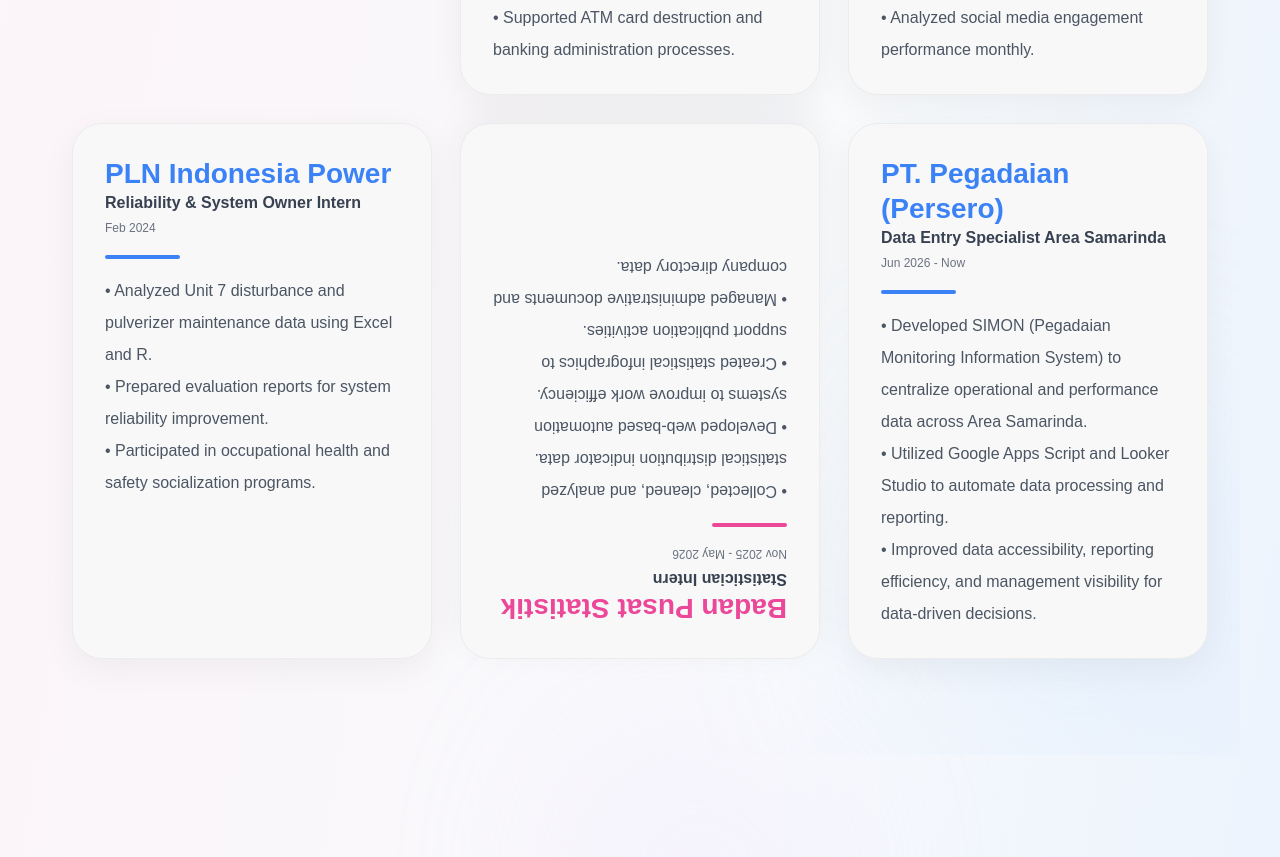
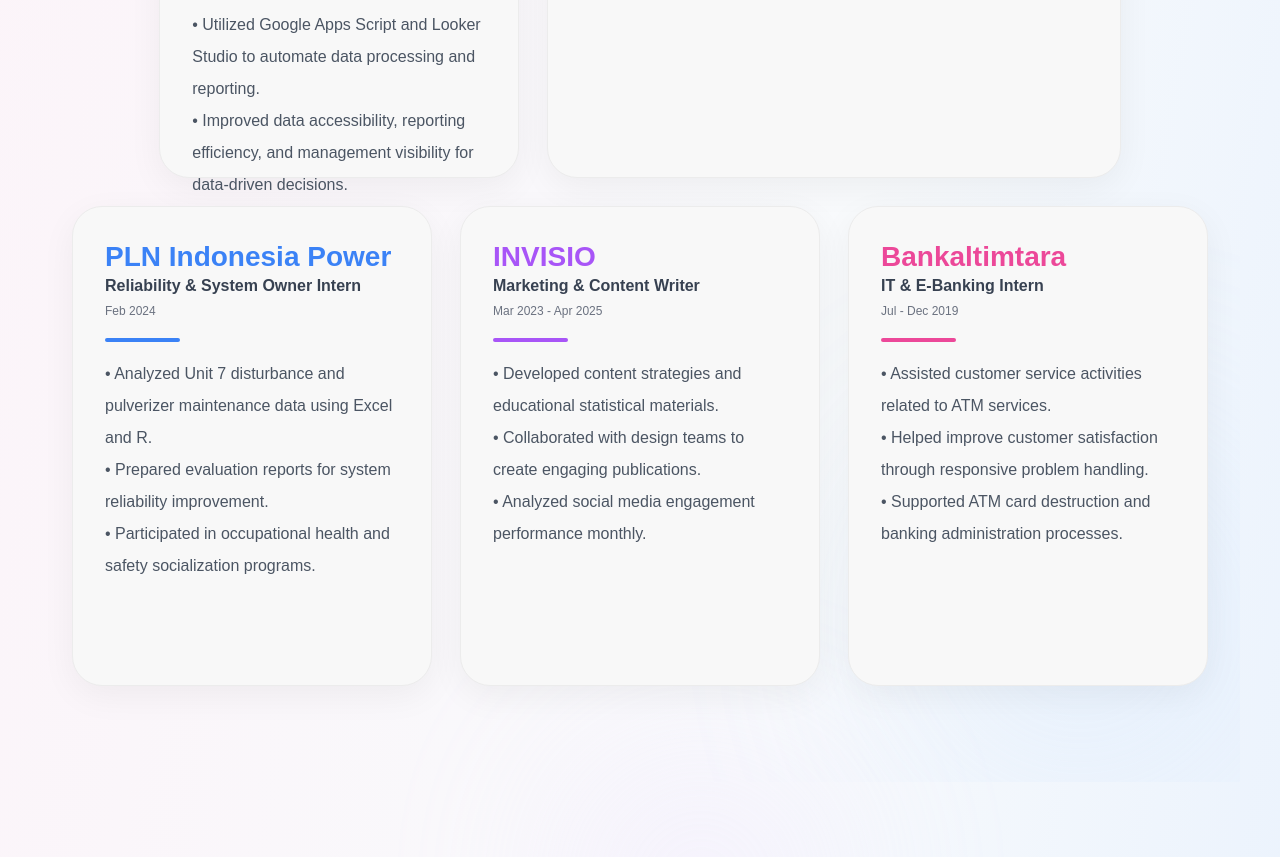
Before and after one commit to lintangntyas/portfolio, a Next.js app: page / in a window 1280 px wide. Shown: the part 2389-3246 px from the top of the page. Built offline with nearby package versions, Linux system fonts and the light colour scheme.

Commit message:
Update page.js

```diff
--- a/app/page.js
+++ b/app/page.js
@@ -347,16 +347,15 @@ export default function Home() {
         {/* GRID */}
         <div
           className="
-            grid
-            grid-cols-1
-            md:grid-cols-2
-            xl:grid-cols-3
+            flex
+            flex-wrap
+            justify-center
+            -mt-6
             gap-7
             max-w-[1700px]
             mx-auto
             relative
             z-10
-            xl:rotate-180
           "
         >
 
@@ -375,9 +374,10 @@ export default function Home() {
               hover:-translate-y-1
               flex
               flex-col
-
-              xl:rotate-180
-              xl:rotate-180"
+              w-full
+              w-full
+              xl:w-[calc((100%-56px)/3)]
+              xl:h-[480px]"
           >
             <div className="relative">
               <div className="flex-1">
@@ -559,8 +559,9 @@ export default function Home() {
 
               flex
               flex-col
-
-              xl:rotate-180"
+              w-full
+              xl:w-[calc((100%-56px)/3)]
+              xl:h-[480px]"
           >
 
             <div className="relative">
@@ -654,8 +655,9 @@ export default function Home() {
 
               flex
               flex-col
-
-              xl:rotate-180"
+              w-full
+              xl:w-[calc((100%-56px)/3)]
+              xl:h-[480px]"
           >
 
             <div className="relative">
@@ -749,8 +751,9 @@ export default function Home() {
 
               flex
               flex-col
-
-              xl:rotate-180"
+              w-full
+              xl:w-[calc((100%-56px)/3)]
+              xl:h-[480px]"
           >
 
             <div className="relative">
```
